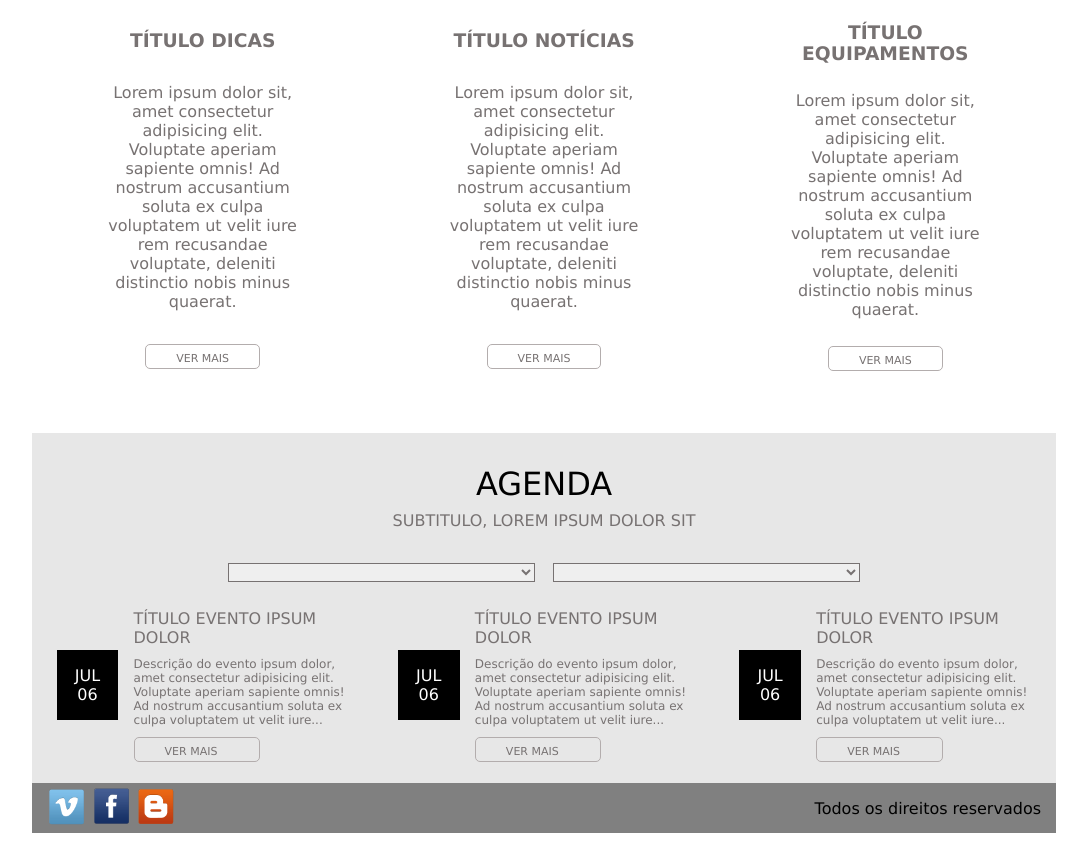
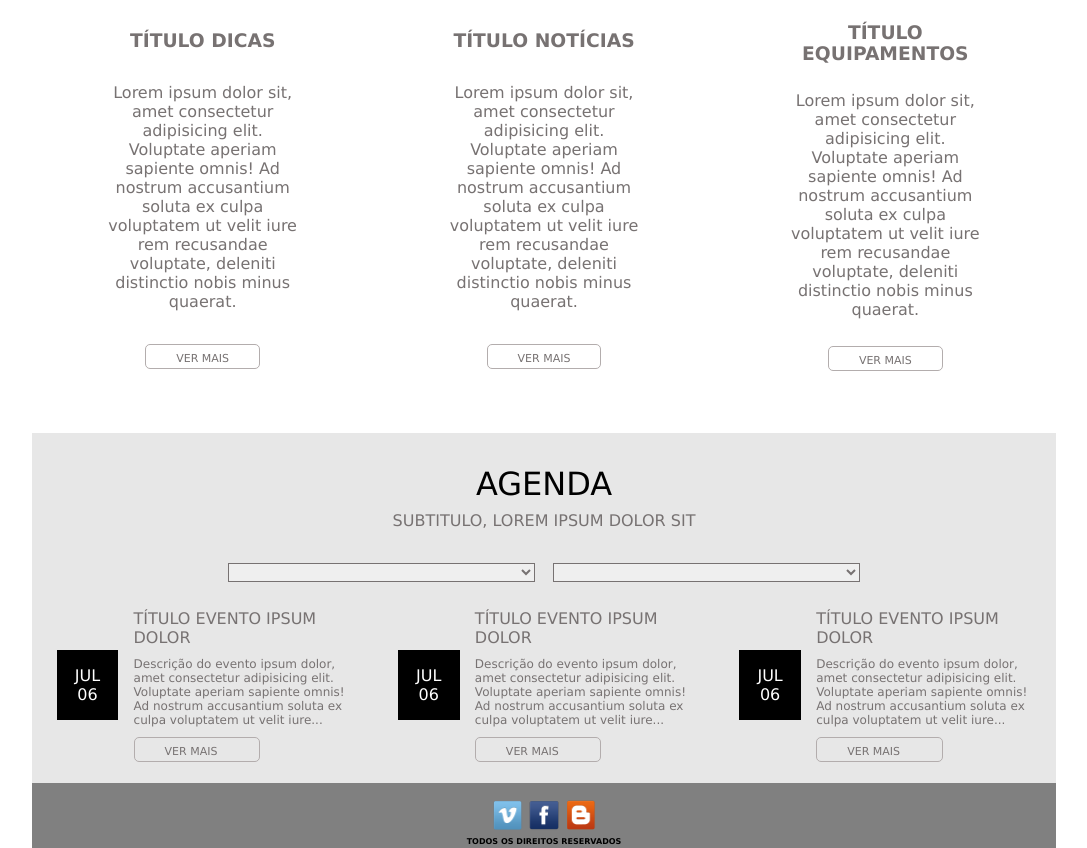
Before and after one commit to andcsena/bikes-senai, a plain HTML site: page index.html in a window 1280 px wide. Shown: the part 717-1565 px from the top of the page, without its empty margins (96-1183 px from the left). Drawn offline with Linux system fonts and the light colour scheme.

Commit message:
finalizando o rodape

```diff
--- a/index.html
+++ b/index.html
@@ -108,7 +108,9 @@
                 <img src="Imagens/RedesSociais/iconesquadrado/blogger.png" alt="icone blogger">
             </a>
         </div>
-        <p>Todos os direitos reservados</p>
+        <div class="texto_rodape">
+            <p>Todos os direitos reservados</p>
+        </div>
     </footer>
 </div>
 </body>
--- a/style.css
+++ b/style.css
@@ -152,16 +152,30 @@ body{
     width: 30%;
 }
 .rodape {
+    text-align: center;
     padding: 0 15px;
     height: 50px;
+    height: auto;
+    flex-direction: column;
     display: flex;
     justify-content: space-between;
+    justify-content: center;
     background-color: gray;
     align-items: center;
 }
 .redes_sociais img {
     width: 10%;
+    margin-top: 1em;
+    width: 8%;
 }
 .link_rodape{
+
     text-decoration: none;
 }
+
+.texto_rodape {
+    padding: 0.25em 0px;
+    font-size: 0.5em;
+    font-weight: bold;
+    text-transform: uppercase;
+}
```
